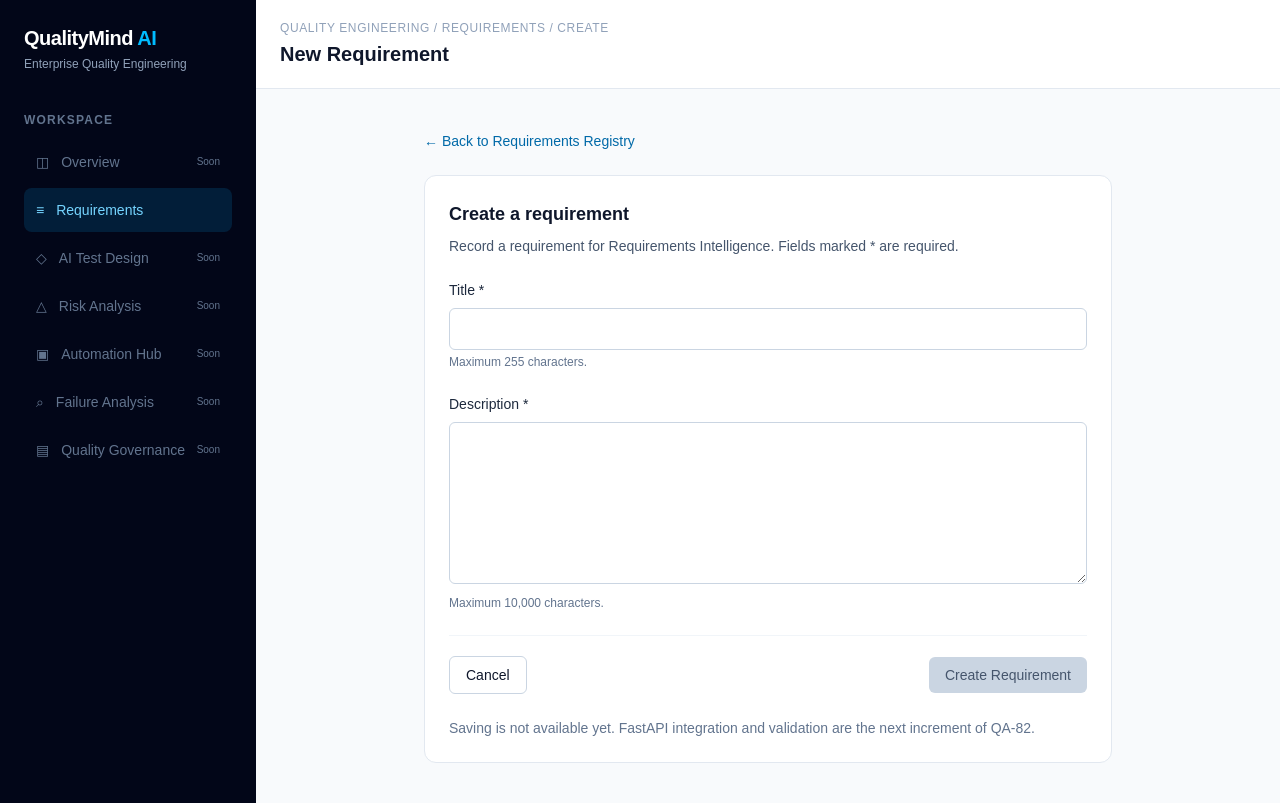
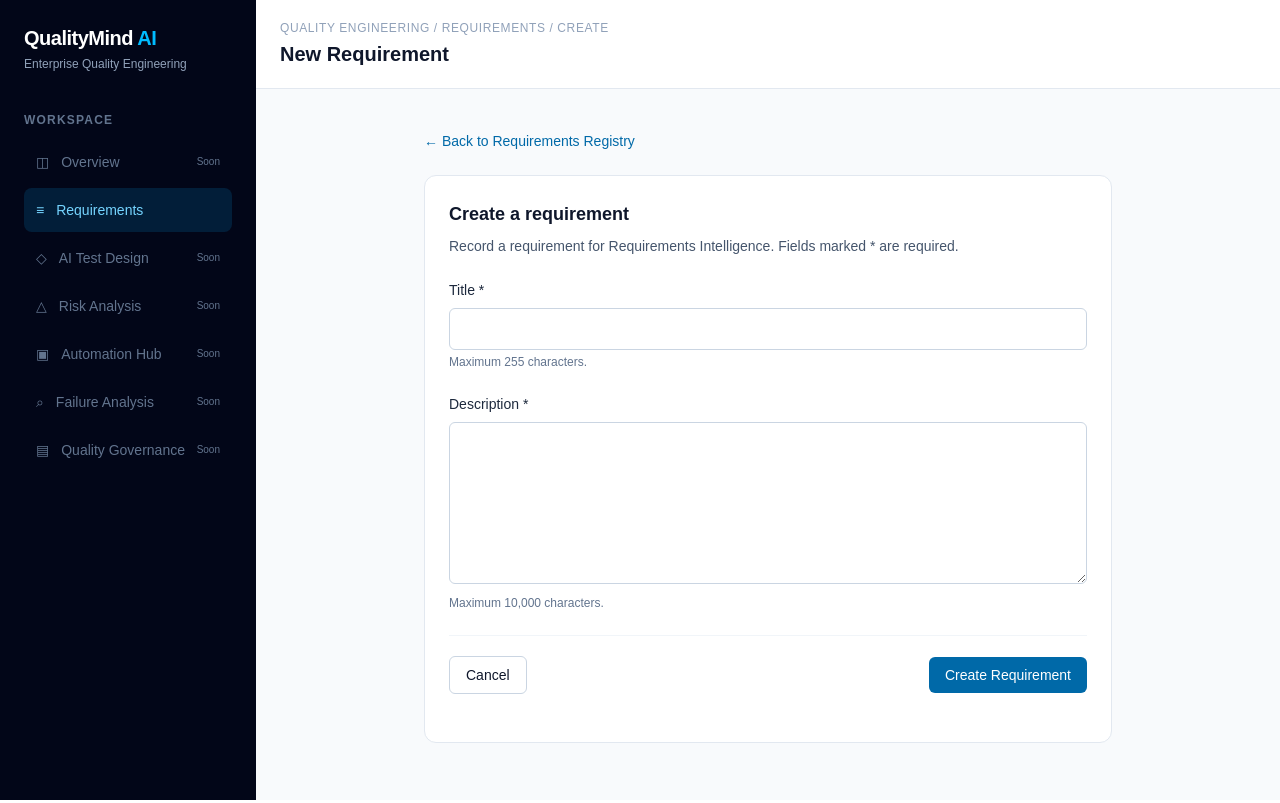
Before and after one commit to AstuceByMouna/qualitymind-ai, a Next.js app in the folder frontend/: page /requirements/new in a window 1280 px wide. Built offline with nearby package versions, Linux system fonts and the light colour scheme.

Commit message:
feat(frontend): connect creation form with validated API and UX states [QA-82]

```diff
--- a/frontend/src/components/requirements/requirement-create-form.tsx
+++ b/frontend/src/components/requirements/requirement-create-form.tsx
@@ -1,13 +1,104 @@
+"use client";
+
+import { useRouter } from "next/navigation";
 import Link from "next/link";
+import { useState, type FormEvent } from "react";
+
+type FieldName = "title" | "description";
+type FieldErrors = Partial<Record<FieldName, string>>;
+
+type ApiResult = {
+  id?: string;
+  error?: string;
+  fieldErrors?: FieldErrors;
+};
 
 export function RequirementCreateForm() {
+  const router = useRouter();
+  const [title, setTitle] = useState("");
+  const [description, setDescription] = useState("");
+  const [fieldErrors, setFieldErrors] = useState<FieldErrors>({});
+  const [formError, setFormError] = useState("");
+  const [isSubmitting, setIsSubmitting] = useState(false);
+
+  async function handleSubmit(event: FormEvent<HTMLFormElement>) {
+    event.preventDefault();
+    if (isSubmitting) return;
+
+    const cleanTitle = title.trim();
+    const cleanDescription = description.trim();
+    const errors: FieldErrors = {};
+
+    if (!cleanTitle || cleanTitle.length > 255 || cleanTitle.includes("\0")) {
+      errors.title = "Enter a title between 1 and 255 characters.";
+    }
+    if (!cleanDescription || cleanDescription.length > 10000 || cleanDescription.includes("\0")) {
+      errors.description = "Enter a description between 1 and 10,000 characters.";
+    }
+
+    setFieldErrors(errors);
+    setFormError("");
+    if (Object.keys(errors).length > 0) {
+      document.getElementById(errors.title ? "requirement-title" : "requirement-description")?.focus();
+      return;
+    }
+
+    setIsSubmitting(true);
+    try {
+      const response = await fetch("/api/requirements", {
+        method: "POST",
+        headers: { "Content-Type": "application/json" },
+        body: JSON.stringify({ title: cleanTitle, description: cleanDescription }),
+      });
+      const data = (await response.json()) as ApiResult;
+
+      if (!response.ok) {
+        setFieldErrors(data.fieldErrors ?? {});
+        setFormError(data.error ?? "Unable to save the requirement. Please try again.");
+        return;
+      }
+
+      if (!data.id) {
+        setFormError("The server did not return an identifier. Check the registry before retrying.");
+        return;
+      }
+
+      router.push(`/requirements/${encodeURIComponent(data.id)}`);
+      router.refresh();
+    } catch {
+      setFormError("Unable to contact the server. Please check your connection and try again.");
+    } finally {
+      setIsSubmitting(false);
+    }
+  }
+
   return (
-    <section className="rounded-xl border border-slate-200 bg-white p-6" aria-labelledby="create-requirement-title">
-      <h2 id="create-requirement-title" className="text-lg font-semibold">Create a requirement</h2>
+    <section
+      className="rounded-xl border border-slate-200 bg-white p-6"
+      aria-labelledby="create-requirement-title"
+    >
+      <h2 id="create-requirement-title" className="text-lg font-semibold">
+        Create a requirement
+      </h2>
       <p className="mt-2 text-sm text-slate-600">
         Record a requirement for Requirements Intelligence. Fields marked * are required.
       </p>
-      <form data-testid="requirement-create-form" className="mt-6 space-y-6">
+
+      <form
+        noValidate
+        onSubmit={handleSubmit}
+        data-testid="requirement-create-form"
+        className="mt-6 space-y-6"
+      >
+        {formError && (
+          <div
+            role="alert"
+            data-testid="requirement-create-error"
+            className="rounded-md border border-red-200 bg-red-50 p-3 text-sm text-red-800"
+          >
+            {formError}
+          </div>
+        )}
         <div>
           <label htmlFor="requirement-title" className="block text-sm font-medium text-slate-800">
             Title *
@@ -19,14 +110,27 @@ export function RequirementCreateForm() {
             required
             minLength={1}
             maxLength={255}
+            value={title}
+            onChange={(event) => {
+              setTitle(event.target.value);
+              setFieldErrors((prev) => ({ ...prev, title: undefined }));
+            }}
+            disabled={isSubmitting}
             data-testid="requirement-title"
-            aria-describedby="requirement-title-help"
-            className="mt-2 w-full rounded-md border border-slate-300 px-3 py-2 focus-visible:outline-2 focus-visible:outline-offset-2 focus-visible:outline-sky-600"
+            aria-invalid={Boolean(fieldErrors.title)}
+            aria-describedby={fieldErrors.title ? "requirement-title-help requirement-title-error" : "requirement-title-help"}
+            className="mt-2 w-full rounded-md border border-slate-300 px-3 py-2 focus-visible:outline-2 focus-visible:outline-offset-2 focus-visible:outline-sky-600 disabled:bg-slate-100"
           />
           <p id="requirement-title-help" className="mt-1 text-xs text-slate-500">
             Maximum 255 characters.
           </p>
+          {fieldErrors.title && (
+            <p id="requirement-title-error" className="mt-1 text-sm text-red-700">
+              {fieldErrors.title}
+            </p>
+          )}
         </div>
+
         <div>
           <label htmlFor="requirement-description" className="block text-sm font-medium text-slate-800">
             Description *
@@ -38,30 +142,45 @@ export function RequirementCreateForm() {
             minLength={1}
             maxLength={10000}
             rows={6}
+            value={description}
+            onChange={(event) => {
+              setDescription(event.target.value);
+              setFieldErrors((prev) => ({ ...prev, description: undefined }));
+            }}
+            disabled={isSubmitting}
             data-testid="requirement-description"
-            aria-describedby="requirement-description-help"
-            className="mt-2 w-full rounded-md border border-slate-300 px-3 py-2 focus-visible:outline-2 focus-visible:outline-offset-2 focus-visible:outline-sky-600"
+            aria-invalid={Boolean(fieldErrors.description)}
+            aria-describedby={fieldErrors.description ? "requirement-description-help requirement-description-error" : "requirement-description-help"}
+            className="mt-2 w-full rounded-md border border-slate-300 px-3 py-2 focus-visible:outline-2 focus-visible:outline-offset-2 focus-visible:outline-sky-600 disabled:bg-slate-100"
           />
           <p id="requirement-description-help" className="mt-1 text-xs text-slate-500">
             Maximum 10,000 characters.
           </p>
+          {fieldErrors.description && (
+            <p id="requirement-description-error" className="mt-1 text-sm text-red-700">
+              {fieldErrors.description}
+            </p>
+          )}
         </div>
+
         <div className="flex flex-wrap items-center justify-between gap-3 border-t border-slate-100 pt-5">
-          <Link href="/" className="rounded-md border border-slate-300 px-4 py-2 text-sm font-medium hover:bg-slate-50">
+          <Link
+            href="/"
+            className="rounded-md border border-slate-300 px-4 py-2 text-sm font-medium hover:bg-slate-50 focus-visible:outline-2 focus-visible:outline-sky-600"
+          >
             Cancel
           </Link>
           <button
             type="submit"
-            disabled
+            disabled={isSubmitting}
             data-testid="requirement-create-submit"
-            aria-describedby="requirement-submit-help"
-            className="cursor-not-allowed rounded-md bg-slate-300 px-4 py-2 text-sm font-medium text-slate-600"
+            className="rounded-md bg-sky-700 px-4 py-2 text-sm font-medium text-white hover:bg-sky-800 focus-visible:outline-2 focus-visible:outline-offset-2 focus-visible:outline-sky-600 disabled:cursor-wait disabled:bg-slate-400"
           >
-            Create Requirement
+            {isSubmitting ? "Saving…" : "Create Requirement"}
           </button>
         </div>
-        <p id="requirement-submit-help" className="text-sm text-slate-500" role="status">
-          Saving is not available yet. FastAPI integration and validation are the next increment of QA-82.
+        <p role="status" aria-live="polite" className="text-sm text-slate-500">
+          {isSubmitting ? "Saving the requirement…" : ""}
         </p>
       </form>
     </section>
```
